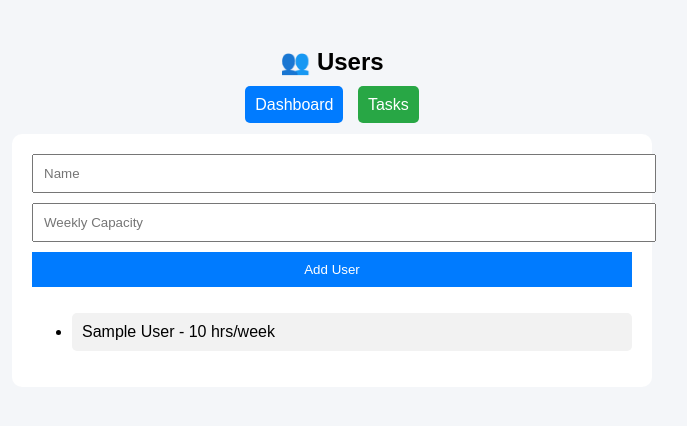
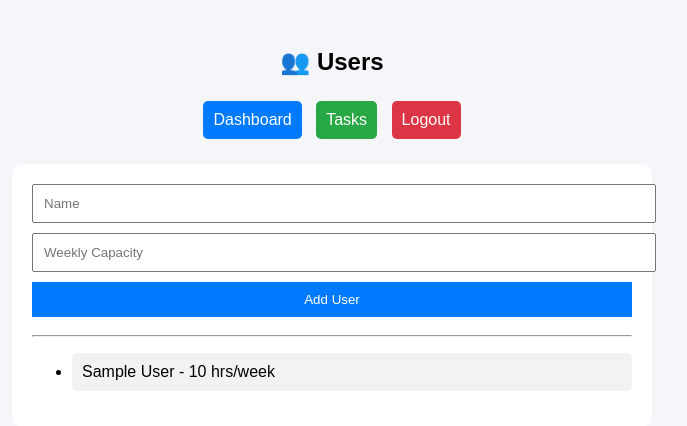
Before and after one commit to obamaeugene8-byte/Biz2, a Flask app: template templates/users.html in a window 1280 px wide. Shown: the top 426 px of the page, without its empty margins (308-995 px from the left). Run offline with Flask 3, Linux system fonts and the light colour scheme; tables that the repository leaves empty hold one stand-in row (values such as "Sample post"); the template is opened without the code that fills it: values that come from a table or form of the project are taken from there, most other values are stand-ins (such as "Sample title", 1, 10 or a date in 2020).

Commit message:
Update users.html

```diff
--- a/templates/users.html
+++ b/templates/users.html
@@ -2,22 +2,33 @@
 <html>
 <head>
     <title>Users</title>
+
     <style>
-        body { font-family: Arial; background:#f4f6f9; padding:20px; }
+        body {
+            font-family: Arial;
+            background:#f4f6f9;
+            padding:20px;
+        }
 
         h2 { text-align:center; }
 
-        .nav { text-align:center; margin-bottom:20px; }
+        .nav {
+            text-align:center;
+            margin-bottom:20px;
+        }
+
         .nav a {
             padding:10px;
             margin:5px;
             color:white;
             text-decoration:none;
             border-radius:5px;
+            display:inline-block;
         }
 
         .dashboard { background:#007bff; }
         .tasks { background:#28a745; }
+        .logout { background:#dc3545; }
 
         .container {
             max-width:600px;
@@ -56,8 +67,12 @@
 <h2>👥 Users</h2>
 
 <div class="nav">
-    <a href="/" class="dashboard">Dashboard</a>
-    <a href="/tasks" class="tasks">Tasks</a>
+
+    <!-- 🔥 TOKEN MUST BE PASSED -->
+    <a href="/portal/{{ token }}" class="dashboard">Dashboard</a>
+    <a href="/tasks/{{ token }}" class="tasks">Tasks</a>
+    <a href="/logout" class="logout">Logout</a>
+
 </div>
 
 <div class="container">
@@ -67,6 +82,8 @@
     <input name="capacity" placeholder="Weekly Capacity" required>
     <button type="submit">Add User</button>
 </form>
+
+<hr>
 
 <ul>
 {% for u in users %}
```
